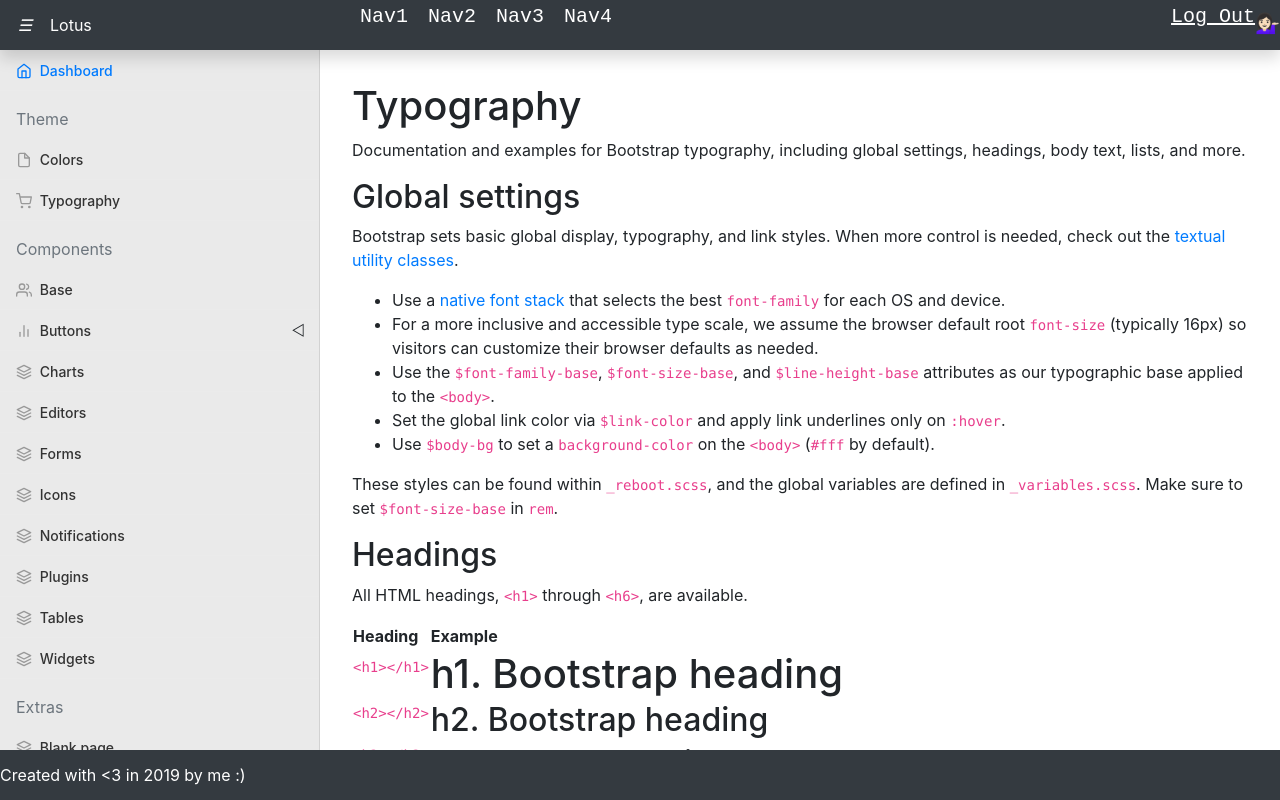
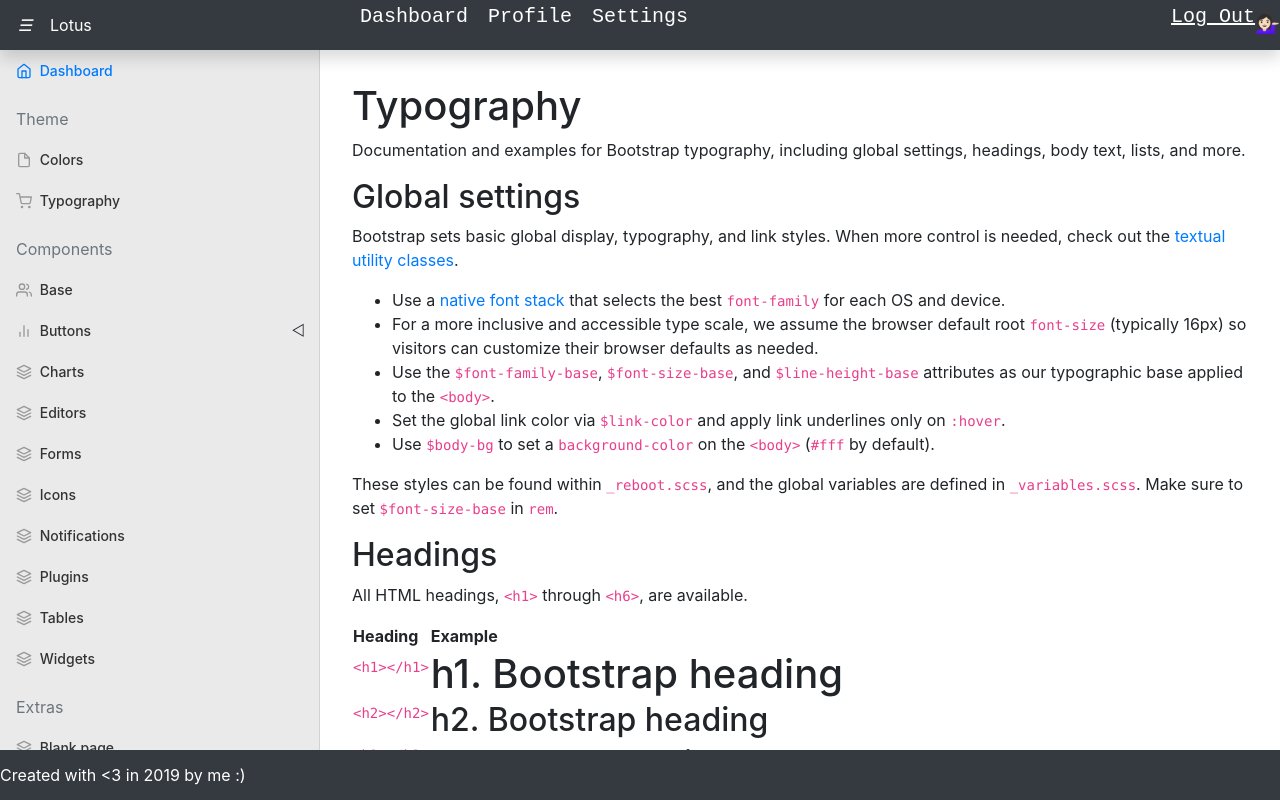
Before and after one commit to Andras-Simon/lotus-free-angular-admin-template, a website: page src/index.html in a window 1280 px wide. Drawn offline with nearby package versions, Linux system fonts and the light colour scheme.

Commit message:
Update index.html: create header menus

```diff
--- a/src/index.html
+++ b/src/index.html
@@ -33,10 +33,9 @@
       <div class="containerx">
         <div class="yellow">
           <ul class="green">
-            <li class="blue">Nav1</li>
-            <li class="blue">Nav2</li>
-            <li class="blue">Nav3</li>
-            <li class="blue">Nav4</li>
+            <li class="blue">Dashboard</li>
+            <li class="blue">Profile</li>
+            <li class="blue">Settings</li>
           </ul>
           <div class="orange">
           <p class="purple"><u>Log Out</u></p>
```
